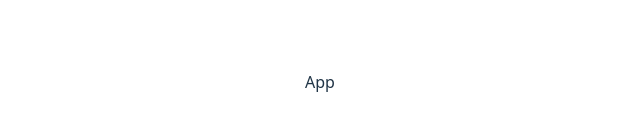
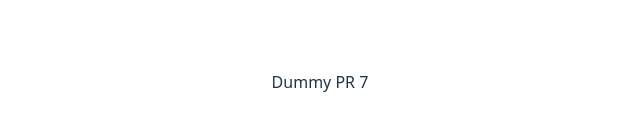
Before and after one commit to cozy-ito/auto-assign-test, a React (Vite) app: page / in a window 1280 px wide. Shown: the part 318-448 px from the top of the page, without its empty margins (320-960 px from the left). Built offline with nearby package versions, Linux system fonts and the light colour scheme.

Commit message:
feat(test) Dummy PR 7

```diff
--- a/src/App.jsx
+++ b/src/App.jsx
@@ -1,7 +1,11 @@
 import "./App.css";
 
 function App() {
-  return <div>App</div>;
+  return (
+    <div>
+      <div>Dummy PR 7</div>
+    </div>
+  );
 }
 
 export default App;
```
